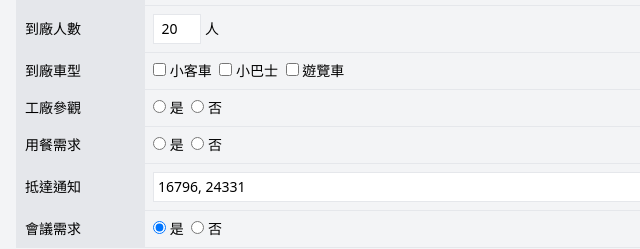
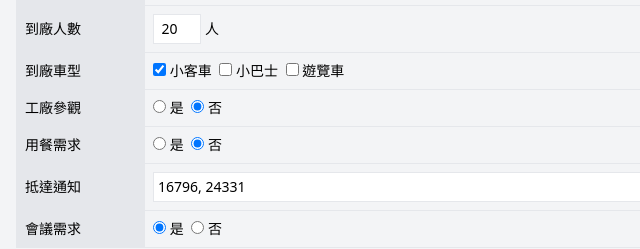
Before and after one commit to tygotn/tygotn2.github.io, a plain HTML site: page index.html in a window 1280 px wide. Shown: the part 287-536 px from the top of the page, 0-640 px from the left. Drawn offline with nearby package versions, Linux system fonts and the light colour scheme.

Commit message:
Update index.html

```diff
--- a/index.html
+++ b/index.html
@@ -52,7 +52,7 @@
       <tr class="border">
         <td class="p-2 border bg-gray-200">到廠車型</td>
         <td class="p-2">
-          <label><input type="checkbox"> 小客車</label>
+          <label><input type="checkbox" checked> 小客車</label>
           <label class="ml-1"><input type="checkbox"> 小巴士</label>
           <label class="ml-1"><input type="checkbox"> 遊覽車</label>
         </td>
@@ -61,14 +61,14 @@
         <td class="p-2 border bg-gray-200">工廠參觀</td>
         <td class="p-2">
           <label><input type="radio" name="tour"> 是</label>
-          <label class="ml-1"><input type="radio" name="tour"> 否</label>
+          <label class="ml-1"><input type="radio" name="tour" checked> 否</label>
         </td>
       </tr>
       <tr class="border">
         <td class="p-2 border bg-gray-200">用餐需求</td>
         <td class="p-2">
           <label><input type="radio" name="meal"> 是</label>
-          <label class="ml-1"><input type="radio" name="meal"> 否</label>
+          <label class="ml-1"><input type="radio" name="meal" checked> 否</label>
         </td>
       </tr>
       <tr class="border">
```
